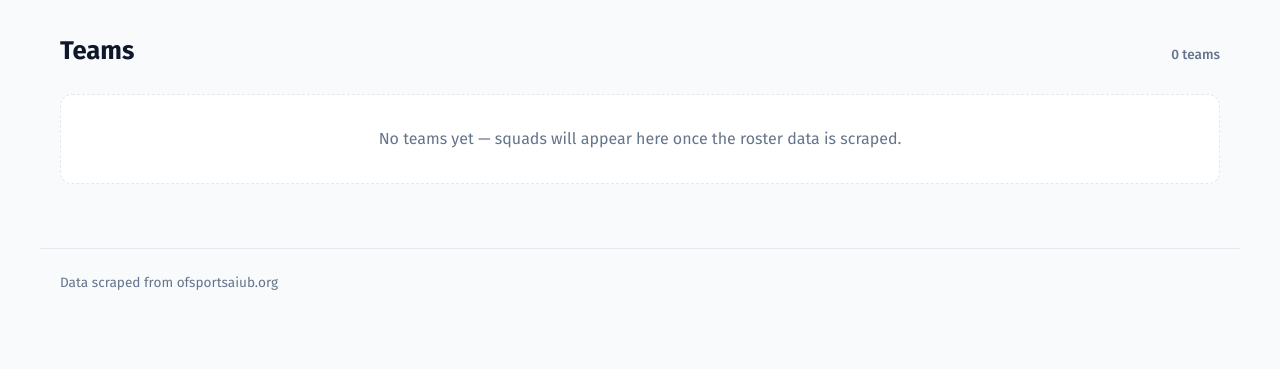
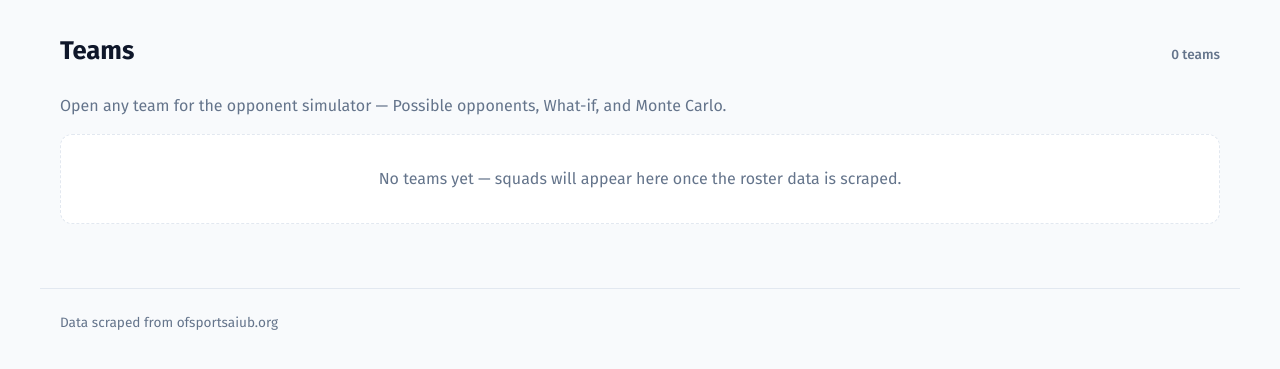
Before and after one commit to Nidan73/webscrape-aiub-world-cup-2026, a Flask app: page /teams in a window 1280 px wide. Shown: the part 65-434 px from the top of the page. Run offline with Flask 3, Linux system fonts and the light colour scheme.

Commit message:
fix(dashboard): surface simulator entry on Teams and Overview
Make Possible/What-if/Monte Carlo discoverable so the hub is not buried.

```diff
--- a/dashboard/templates/overview.html
+++ b/dashboard/templates/overview.html
@@ -3,6 +3,7 @@
 <div class="page-head">
   <h1 class="page-title">Tournament Overview</h1>
 </div>
+<p class="muted page-desc">Need path-to-final tools? Open <a href="/teams">Teams</a>, pick a squad, then use Possible / What-if / Monte Carlo.</p>
 <section class="stat-row">
   <div class="stat"><span class="stat-num">{{ stats.teams }}</span><span class="stat-lbl">Teams</span></div>
   <div class="stat"><span class="stat-num">{{ stats.groups }}</span><span class="stat-lbl">Groups</span></div>
--- a/dashboard/templates/teams.html
+++ b/dashboard/templates/teams.html
@@ -4,6 +4,7 @@
   <h1 class="page-title">Teams</h1>
   <span class="page-count">{{ teams|length }} team{{ 's' if teams|length != 1 }}</span>
 </div>
+<p class="muted page-desc">Open any team for the opponent simulator — Possible opponents, What-if, and Monte Carlo.</p>
 {% if teams %}
 <div class="card-grid">
   {% for t in teams %}
@@ -13,6 +14,7 @@
       <div>
         <div class="team-name">{{ t.team_name or t.country }}</div>
         <div class="country-sub">{{ t.country }} · Group {{ t.group }}{% if t.faculty %} · {{ t.faculty }}{% endif %}</div>
+        <div class="country-sub" style="margin-top:6px;color:var(--primary)">Simulator →</div>
       </div>
     </div>
   </a>
```
